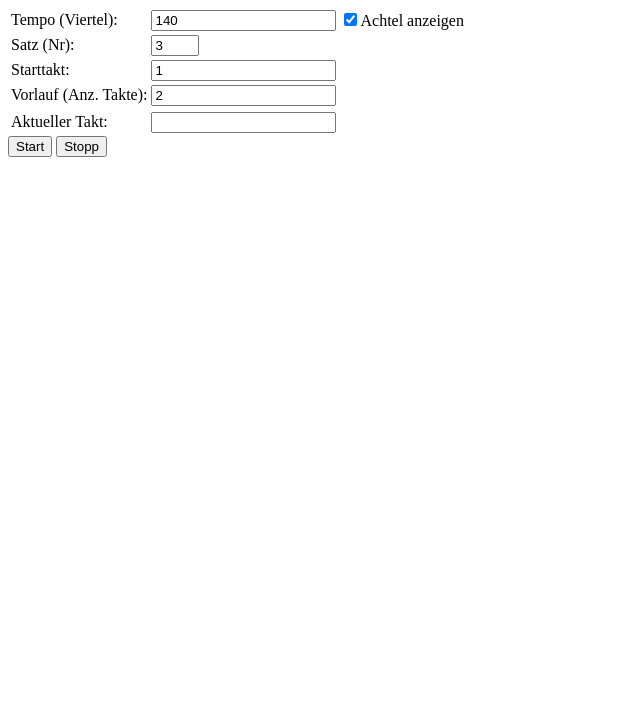
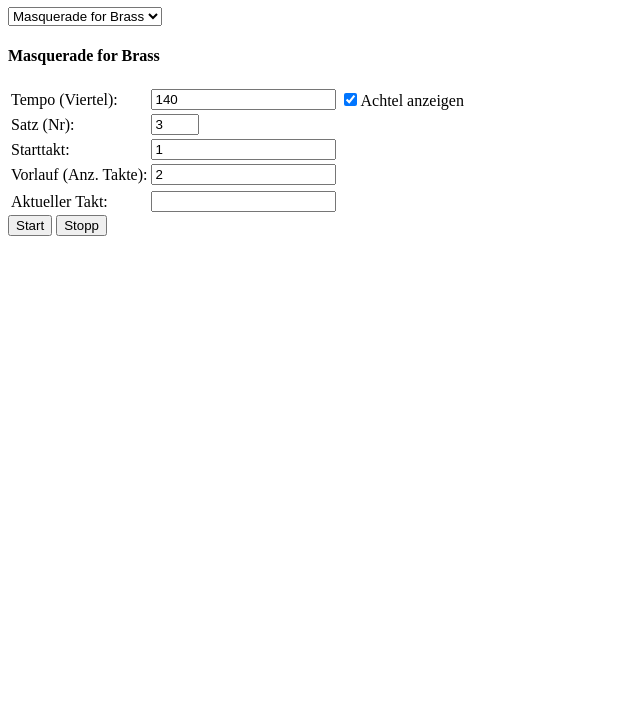
Before and after one commit to chrira/programmable-metronome, a plain HTML site: page index.html in a window 1280 px wide. Shown: the part 73-800 px from the top of the page, without its empty margins (0-640 px from the left). Drawn offline with Linux system fonts and the light colour scheme; a small style sheet from the web is missing.

Commit message:
Deploy chrira/programmable-metronome to github.com/chrira/programmable-metronome.git:gh-pages

```diff
--- a/index.html
+++ b/index.html
@@ -1 +1 @@
-<!DOCTYPE html><html lang="de" data-ember-extension="1"> <head> <meta http-equiv="Content-Type" content="text/html; charset=UTF-8"> <title>Metronom</title> </head> <body> <h1>Masquerade for Brass</h1> <link rel="stylesheet" href="https://chrira.github.io/programmable-metronome/metronom.dad53640.css"> <table> <tbody> <tr> <td>Tempo (Viertel):</td> <td><input id="tempo" type="number" value="140" maxlength="3"></td> <td><input type="checkbox" id="achtelzeigen" name="achtelzeigen" value="achtelzeigen" checked>Achtel anzeigen</td> </tr> <tr> <td>Satz (Nr):</td> <td><input id="satz" type="number" value="3" min="1" max="3" maxlength="1" onchange="wechsleTempo()"></td> </tr> <tr> <td>Starttakt:</td> <td><input id="starttakt" type="number" value="1" maxlength="3"></td> </tr> <tr> <td>Vorlauf (Anz. Takte):</td> <td><input id="vorlauf" type="number" value="2" maxlength="3"></td> </tr> <tr> </tr> <tr> <td>Aktueller Takt:</td> <td><input id="aktuellertakt" type="text" value="" maxlength="3"></td> </tr> </tbody> </table> <button id="startButton">Start</button> <button id="stopButton">Stopp</button> <script type="text/javascript" src="https://chrira.github.io/programmable-metronome/metronom.ec4d1cbc.js"></script> </body> </html>
+<!DOCTYPE html><html lang="de" data-ember-extension="1"> <head> <meta http-equiv="Content-Type" content="text/html; charset=UTF-8"> <title>Programmable Metronome</title> </head> <body> <link rel="stylesheet" href="https://chrira.github.io/programmable-metronome/metronom.dad53640.css"> <h1>Programmable Metronome</h1> <select> <option value="masquerade">Masquerade for Brass</option> <option value="riverdance" disabled>Riverdance</option> </select> <h4 id="pieceTitle">Masquerade for Brass</h4> <table> <tbody> <tr> <td>Tempo (Viertel):</td> <td><input id="tempo" type="number" value="140" maxlength="3"></td> <td><input id="achtelzeigen" type="checkbox" name="achtelzeigen" value="achtelzeigen" checked>Achtel anzeigen</td> </tr> <tr> <td>Satz (Nr):</td> <td><input id="satz" type="number" value="3" min="1" max="3" maxlength="1" onchange="wechsleTempo()"></td> </tr> <tr> <td>Starttakt:</td> <td><input id="starttakt" type="number" value="1" maxlength="3"></td> </tr> <tr> <td>Vorlauf (Anz. Takte):</td> <td><input id="vorlauf" type="number" value="2" maxlength="3"></td> </tr> <tr> </tr> <tr> <td>Aktueller Takt:</td> <td><input id="aktuellertakt" type="text" value="" maxlength="3"></td> </tr> </tbody> </table> <button id="startButton">Start</button> <button id="stopButton">Stopp</button> <script type="text/javascript" src="https://chrira.github.io/programmable-metronome/metronom.ec4d1cbc.js"></script> </body> </html>
```
